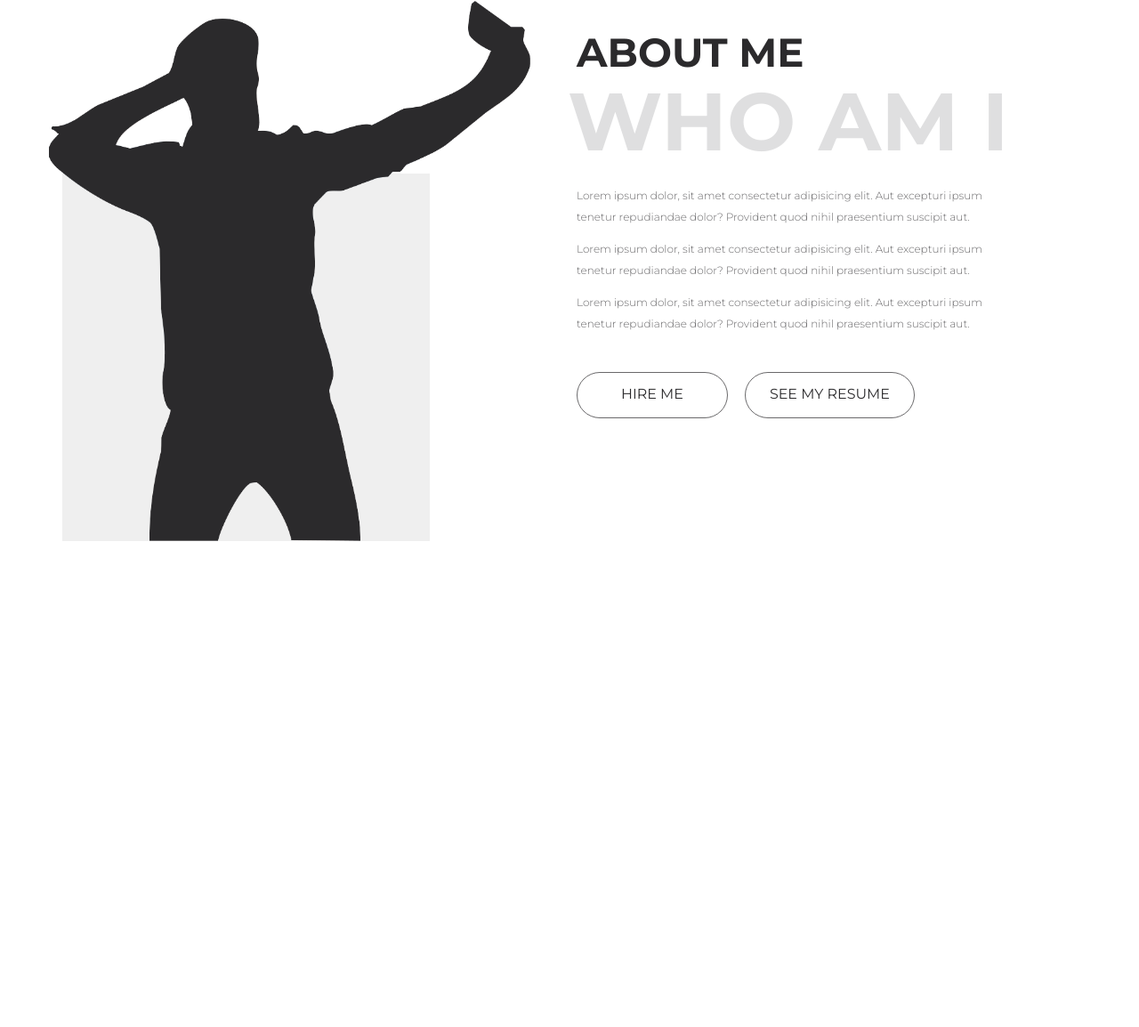
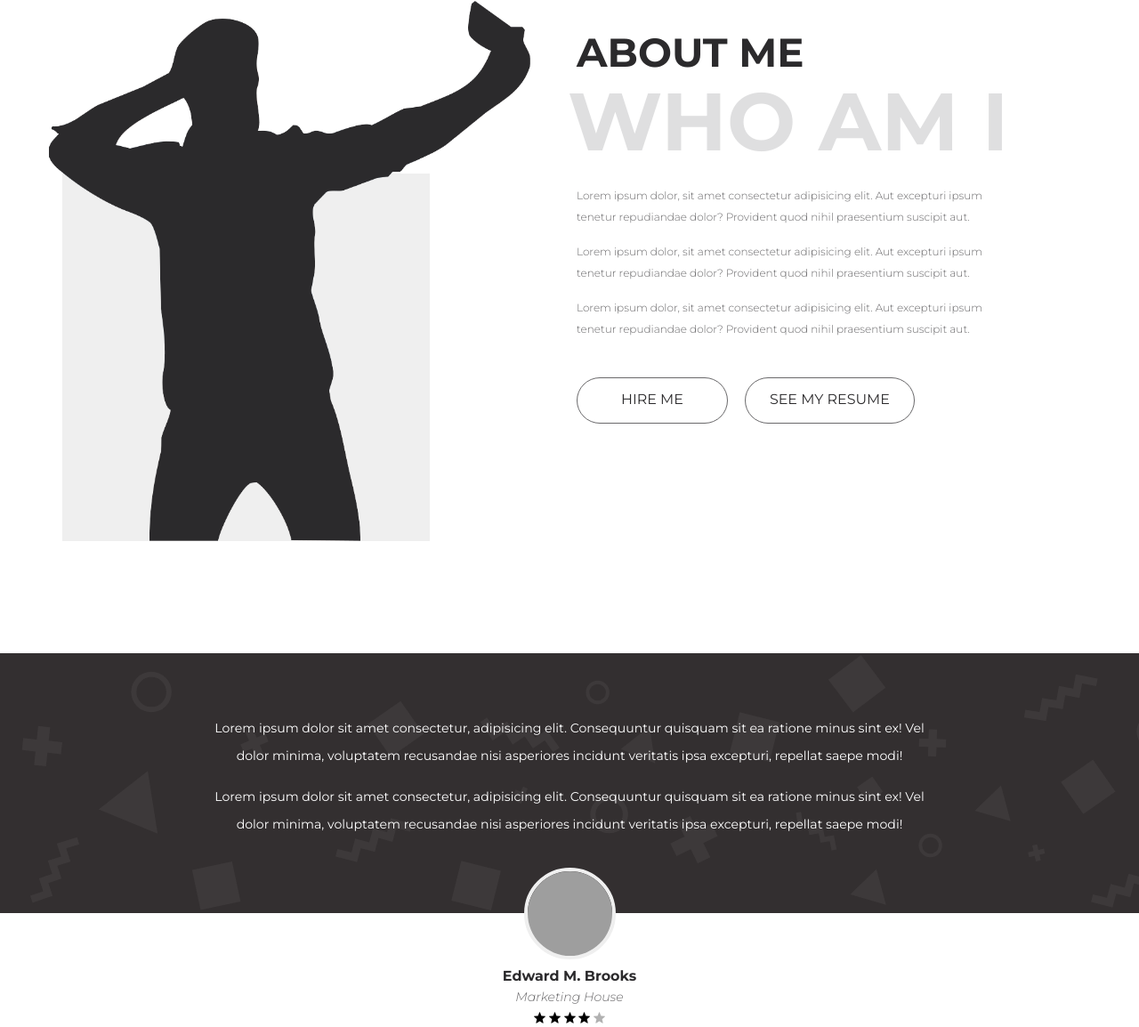
Before and after one commit to V914eslav/designer-portfolio, a plain HTML site: page index.html in a window 1280 px wide. Shown: the part 1666-2820 px from the top of the page at 89% size. Before the commit the page ends 2400 px from the top, so only its background shows below. Drawn offline with Linux system fonts and the light colour scheme; grey boxes are pictures that could not be loaded; files whose address does not match are found by name.

Commit message:
create reviews

```diff
--- /dev/null
+++ b/#source/Less/blocks/reviews.less
@@ -0,0 +1,67 @@
+// main:../style.less
+.reviews {
+  position: relative;
+
+  background-color: #332f30;
+  background-image: url(../images/reviews/reviews-bg.png);
+  background-position: center;
+  background-repeat: no-repeat;
+  // background-size: cover;
+  padding: 4.6rem 0;
+  &__item {
+    width: 100%;
+    max-width: 830px;
+    margin: 0 auto;
+  }
+  &__text {
+    font-size: 0.94rem;
+    line-height: 2.2;
+    color: @white;
+
+    text-align: center;
+  }
+  &__author {
+    width: 100%;
+    margin-top: -51px;
+
+    text-align: center;
+
+    position: absolute;
+    top: 100%;
+    left: 0;
+    z-index: 1;
+  }
+  &__photo {
+    display: block;
+    margin: 0 auto 0.6rem;
+    width: 103px;
+    height: 103px;
+
+    border-radius: 50%;
+    border: 4px solid #efefef;
+  }
+  &__name {
+    margin-bottom: 0.3rem;
+
+    font-size: 1.06rem;
+    color: @black;
+    font-family: "Montserrat-Bold";
+    font-weight: 700;
+  }
+  &__company {
+    margin-bottom: 0.4rem;
+    font-size: 0.94rem;
+    color: @gray;
+    font-family: "Montserrat-LightItalic";
+    font-style: italic;
+    font-weight: 300;
+  }
+  &__star {
+    width: 13px;
+    height: 13px;
+
+    &--unactive {
+      opacity: 0.3;
+    }
+  }
+}
--- a/#source/Less/style.less
+++ b/#source/Less/style.less
@@ -19,6 +19,9 @@ h5,
 h6 {
   margin: 0;
 }
+p {
+  margin: 0 0 1rem;
+}
 *,
 *::after,
 *::before {
@@ -35,5 +38,6 @@ h6 {
 @import "blocks/portfolio";
 @import "blocks/work";
 @import "blocks/about";
+@import "blocks/reviews";
 
 @import "blocks/helpers";
--- a/index.html
+++ b/index.html
@@ -294,5 +294,74 @@
       </div>
       <!-- /.container -->
     </section>
+    <div class="reviews">
+      <div class="container">
+        <div class="reviews__item">
+          <div class="reviews__text">
+            <p>
+              Lorem ipsum dolor sit amet consectetur, adipisicing elit.
+              Consequuntur quisquam sit ea ratione minus sint ex! Vel dolor
+              minima, voluptatem recusandae nisi asperiores incidunt veritatis
+              ipsa excepturi, repellat saepe modi!
+            </p>
+            <p>
+              Lorem ipsum dolor sit amet consectetur, adipisicing elit.
+              Consequuntur quisquam sit ea ratione minus sint ex! Vel dolor
+              minima, voluptatem recusandae nisi asperiores incidunt veritatis
+              ipsa excepturi, repellat saepe modi!
+            </p>
+          </div>
+          <div class="reviews__author">
+            <img
+              class="reviews__photo"
+              src="https://place-hold.it/103x103/333"
+              alt="reviews__photo"
+            />
+            <div class="reviews__name">Edward M. Brooks</div>
+            <div class="reviews__company">Marketing House</div>
+            <div class="reviews__rating">
+              <img
+                class="reviews__star"
+                src="images/reviews/star.svg"
+                width="13"
+                height="13"
+                alt="reviews__rating--img"
+              />
+              <img
+                class="reviews__star"
+                src="images/reviews/star.svg"
+                width="13"
+                height="13"
+                alt="reviews__rating--img"
+              />
+              <img
+                class="reviews__star"
+                src="images/reviews/star.svg"
+                width="13"
+                height="13"
+                alt="reviews__rating--img"
+              />
+              <img
+                class="reviews__star"
+                src="images/reviews/star.svg"
+                width="13"
+                height="13"
+                alt="reviews__rating--img"
+              />
+              <img
+                class="reviews__star reviews__star--unactive"
+                src="images/reviews/star.svg"
+                width="13"
+                height="13"
+                alt="reviews__rating--img"
+              />
+            </div>
+          </div>
+        </div>
+        <!-- /.reviews__item-->
+      </div>
+      <!-- /.container-->
+    </div>
+    <!-- /.reviews -->
   </body>
 </html>
```
Also changed, not shown: css/style.css, images/reviews/reviews-bg.png (added), images/reviews/star.svg (added).
